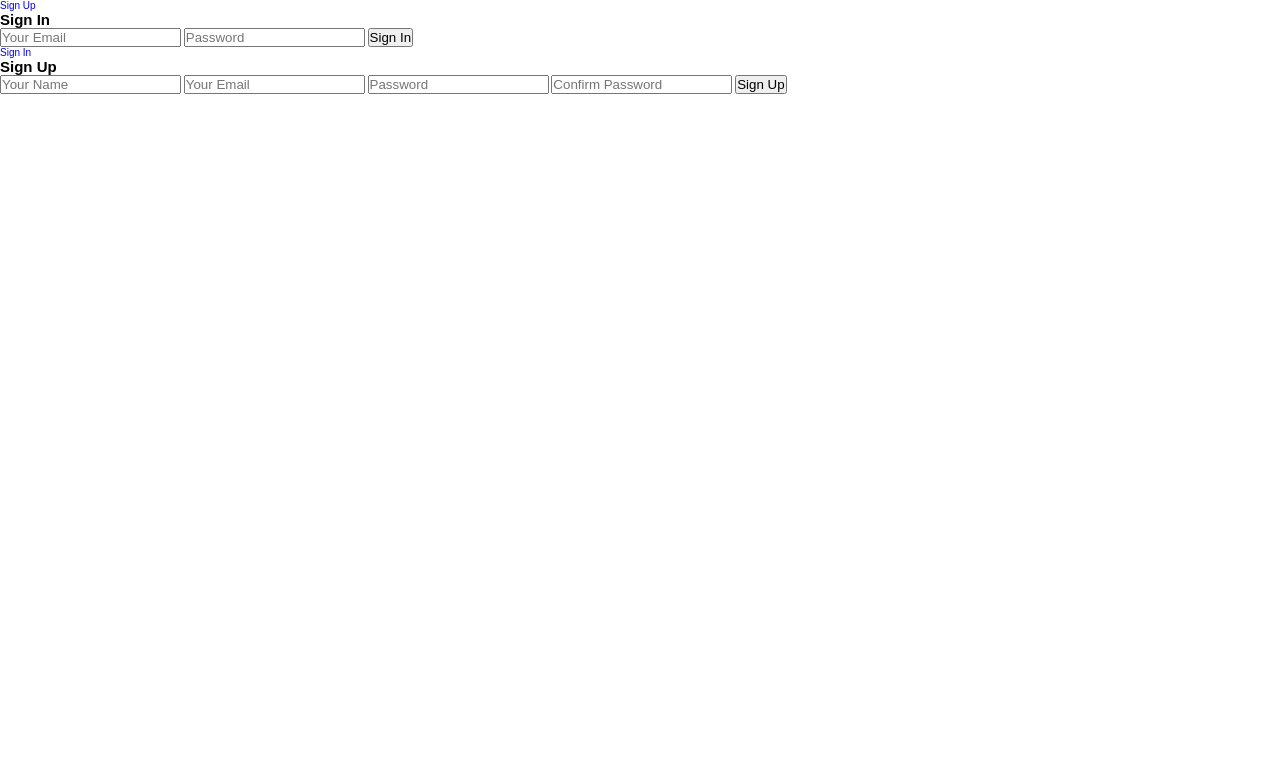
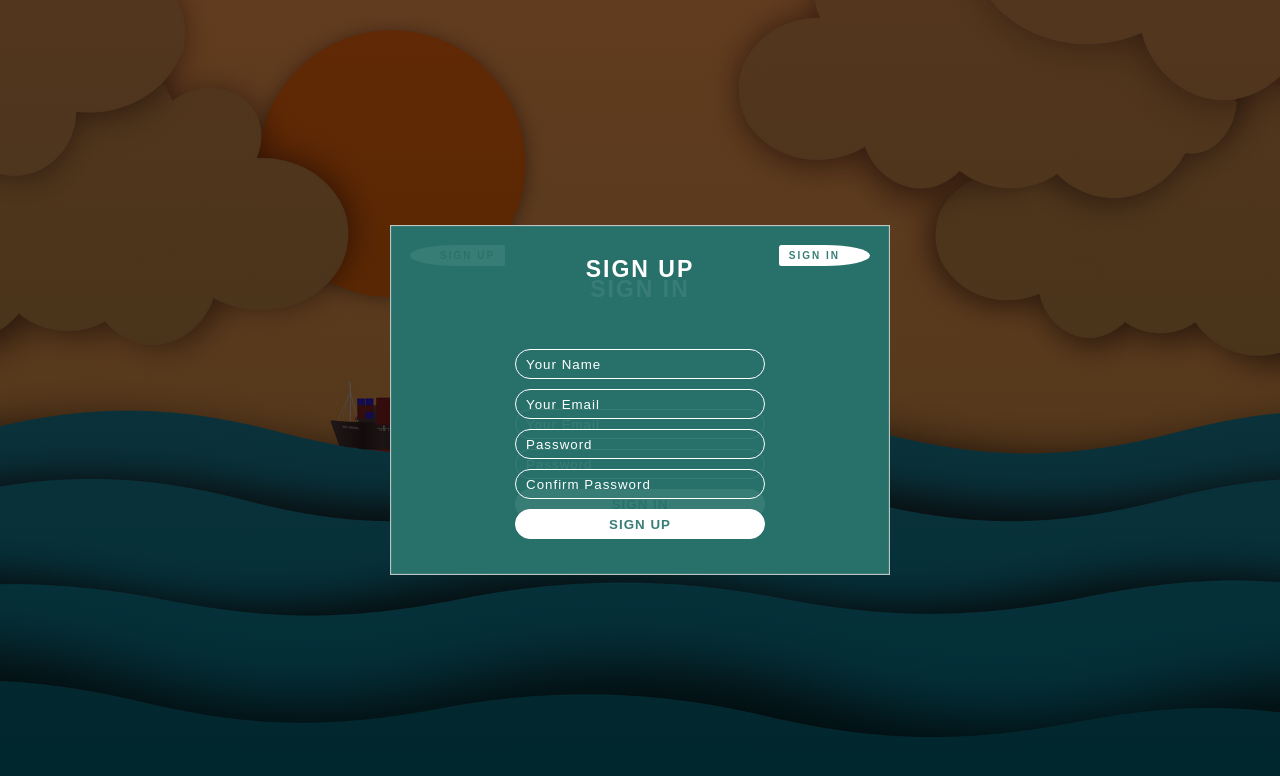
Before and after one commit to AndreiScafi/3D-Forms, a plain HTML site: page index.html in a window 1280 px wide. Drawn offline with Linux system fonts and the light colour scheme.

Commit message:
Adding style to the Forms with CSS.

```diff
--- a/index.html
+++ b/index.html
@@ -13,7 +13,7 @@
     <div class="container">
         <div class="forms-wrapper">
             <form action="#" class="signin-form">
-                <a href="#" class="signinup-btn">Sign Up</a>
+                <a href="#" class="signup-btn">Sign Up</a>
                 <h2>Sign In</h2>
                 <div class="inputs-wrapper">
                     <input type="email" placeholder="Your Email">
@@ -23,7 +23,7 @@
             </form>
 
             <form action="#" class="signin-form">
-                <a href="#" class="signinup-btn">Sign In</a>
+                <a href="#" class="signin-btn">Sign In</a>
                 <h2>Sign Up</h2>
                 <div class="inputs-wrapper">
                     <input type="text" placeholder="Your Name">
--- a/style.css
+++ b/style.css
@@ -9,3 +9,90 @@
 html {
     font-size: 62.5%;
 }
+
+.container {
+    width: 100%;
+    height: 100vh;
+    background: linear-gradient(rgba(31, 7, 7, .7), rgba(0, 0, 0, .7)), url(./images/bg.png) center no-repeat;
+    background-size: cover;
+}
+
+.forms-wrapper {
+    position: absolute;
+    top: calc(50% - 17.5rem);
+    left: calc(50% - 25rem);
+}
+
+.forms-wrapper form {
+    width: 50rem;
+    height: 35rem;
+    background-color: rgba(40, 114, 108, .925);
+    display: flex;
+    flex-direction: column;
+    align-items: center;
+    justify-content: space-around;
+    box-shadow: .1rem .1rem .1rem #ccc inset, -.1rem -.1rem .1rem #ccc inset;
+    position: absolute;
+}
+
+form a {
+    position: absolute;
+    top: 2rem;
+
+    background-color: #fff;
+    font-weight: 600;
+    text-transform: uppercase;
+    color: rgba(40, 114, 108, .925);
+    letter-spacing: .2rem;
+
+}
+
+.signup-btn {
+    left: 2rem;
+    padding: .5rem 1rem .5rem 3rem;
+    border-radius: 100% .5rem .5rem 100%;
+}
+
+.signin-btn {
+    right: 2rem;
+    padding: .5rem 3rem .5rem 1rem;
+    border-radius: .5rem 100% 100% .5rem;
+}
+
+form h2 {
+    font-size: 2.3rem;
+    text-transform: uppercase;
+    letter-spacing: .2rem;
+    color: #fff;
+}
+
+.inputs-wrapper {
+    display: flex;
+    flex-direction: column;
+}
+
+.inputs-wrapper input {
+    width: 25rem;
+    height: 3rem;
+    padding: .5rem 1rem;
+    margin: .5rem 0;
+    background-color: transparent;
+    border: .1rem solid #fff;
+    border-radius: 5rem;
+    color: #fff;
+    letter-spacing: .1rem;
+    outline: none;
+}
+
+.inputs-wrapper input::placeholder {
+    color: #fff;
+    font-weight: 300;
+}
+
+.inputs-wrapper input[type="submit"] {
+    background-color: #fff;
+    color: rgba(40, 114, 108, .925);
+    font-weight: 900;
+    text-transform: uppercase;
+    cursor: pointer;
+}
```
